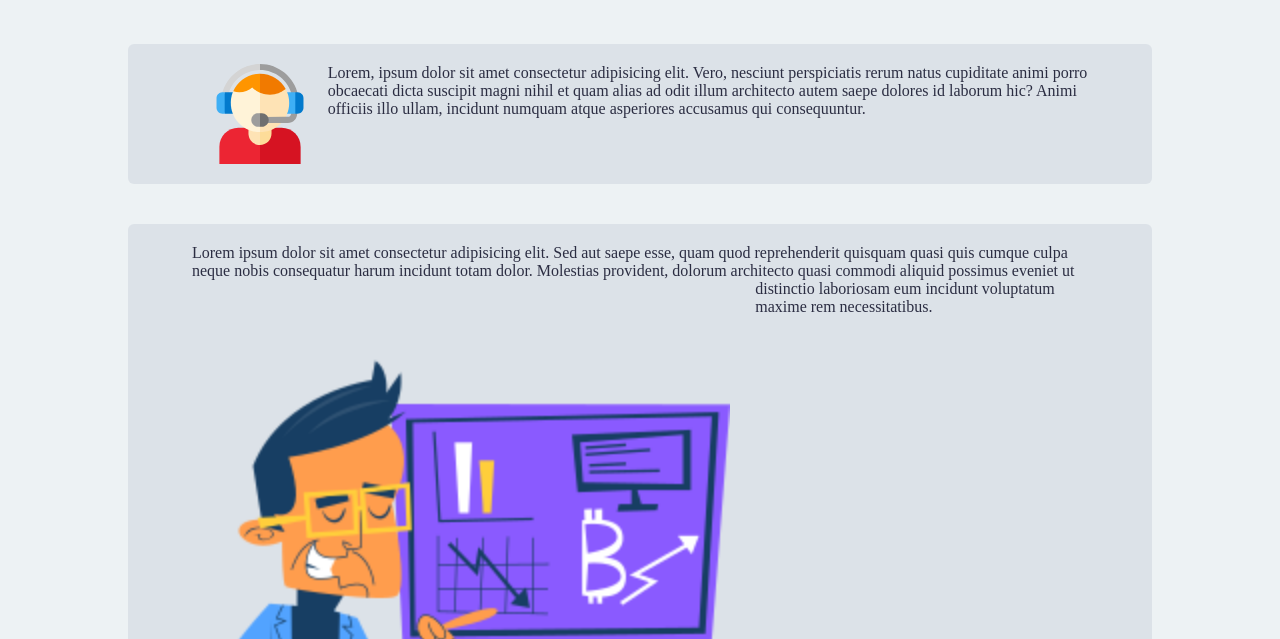
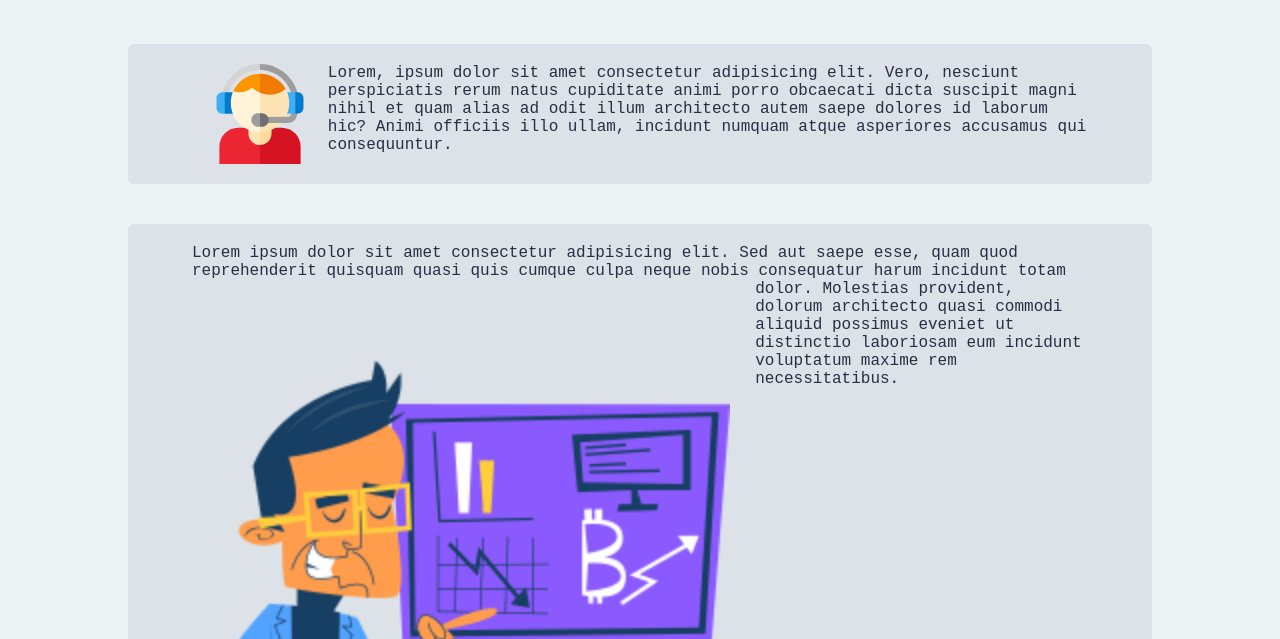
Before and after one commit to yung-slime/blogy, a plain HTML site: page index.html in a window 1280 px wide. Shown: the part 161-800 px from the top of the page. Drawn offline with Linux system fonts and the light colour scheme.

Commit message:
updated css

```diff
--- a/stylesheet.css
+++ b/stylesheet.css
@@ -38,7 +38,7 @@ section {
     background-color: var(--pageAccentColor);
     border-radius: 6px;
     margin: 2.5vh 10vw;
-    font-family: Chilanka;
+    font-family: Chilanka, monospace;
     box-sizing: border-box;
 }
 
```
